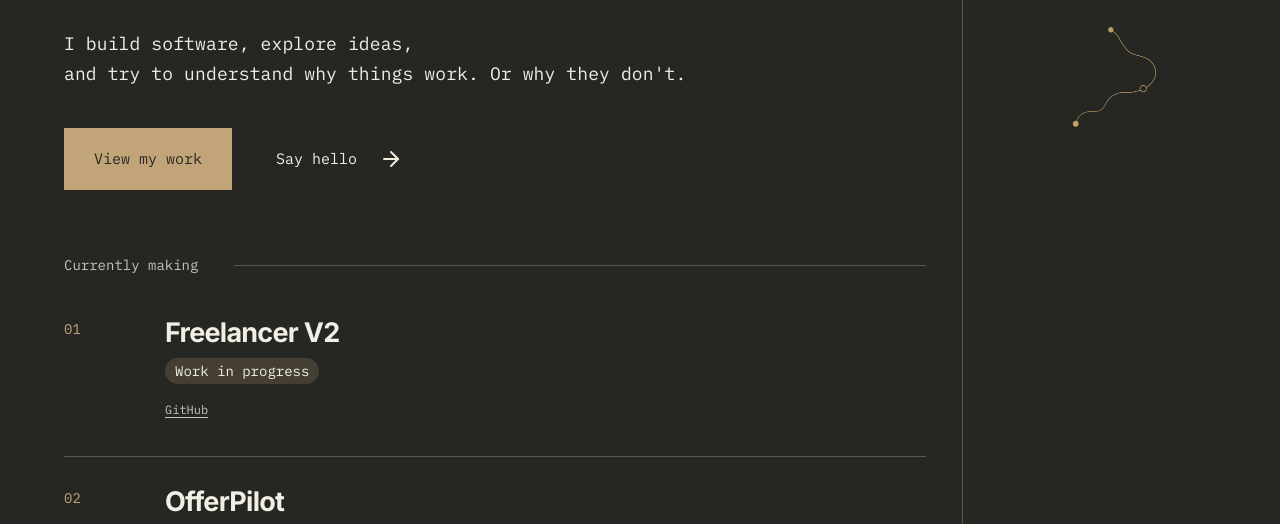
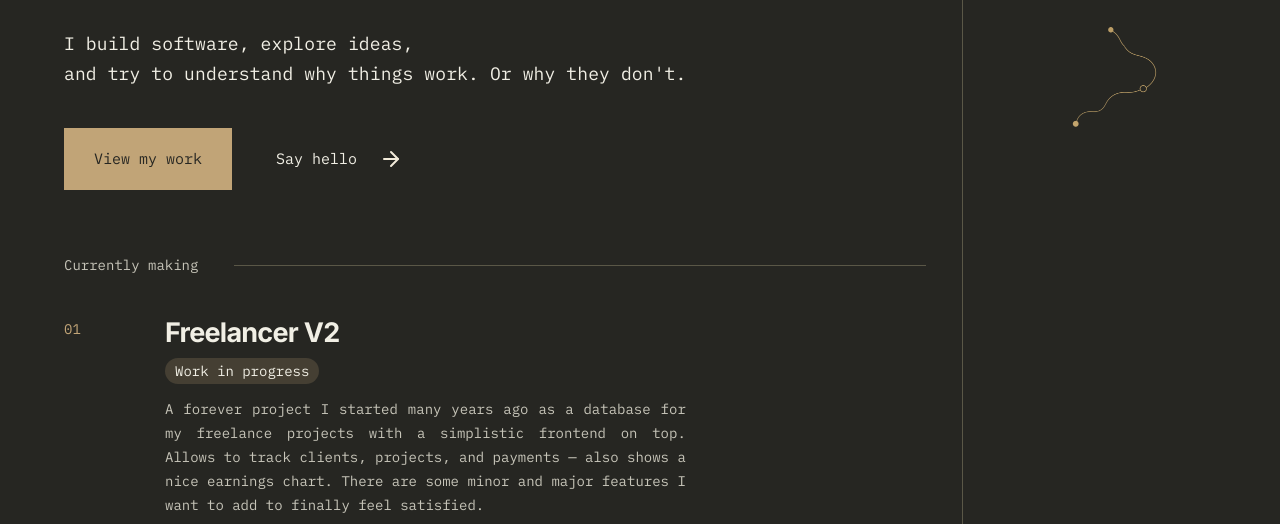
Before and after one commit to GuRuGuMaWaRu/GuRuGuMaWaRu.github.io, a plain HTML site: page index.html in a window 1280 px wide. Shown: the part 416-940 px from the top of the page. Drawn offline with Linux system fonts and the light colour scheme.

Commit message:
copy: add description text for Freelancer project

```diff
--- a/index.html
+++ b/index.html
@@ -140,6 +140,13 @@
                 <h3>Freelancer V2</h3>
                 <p class="project-tags">
                   <span class="project-tag-in-progress">Work in progress</span>
+                </p>
+                <p class="project-description">
+                  A forever project I started many years ago as a database for
+                  my freelance projects with a simplistic frontend on top.
+                  Allows to track clients, projects, and payments &mdash; also
+                  shows a nice earnings chart. There are some minor and major
+                  features I want to add to finally feel satisfied.
                 </p>
               </div>
               <div class="project-actions">
--- a/styles.css
+++ b/styles.css
@@ -454,6 +454,7 @@ header {
     color: var(--secondary);
     font-size: 14px;
     line-height: 1.7;
+    text-align: justify;
   }
 
   .project-info .project-tags {
```
